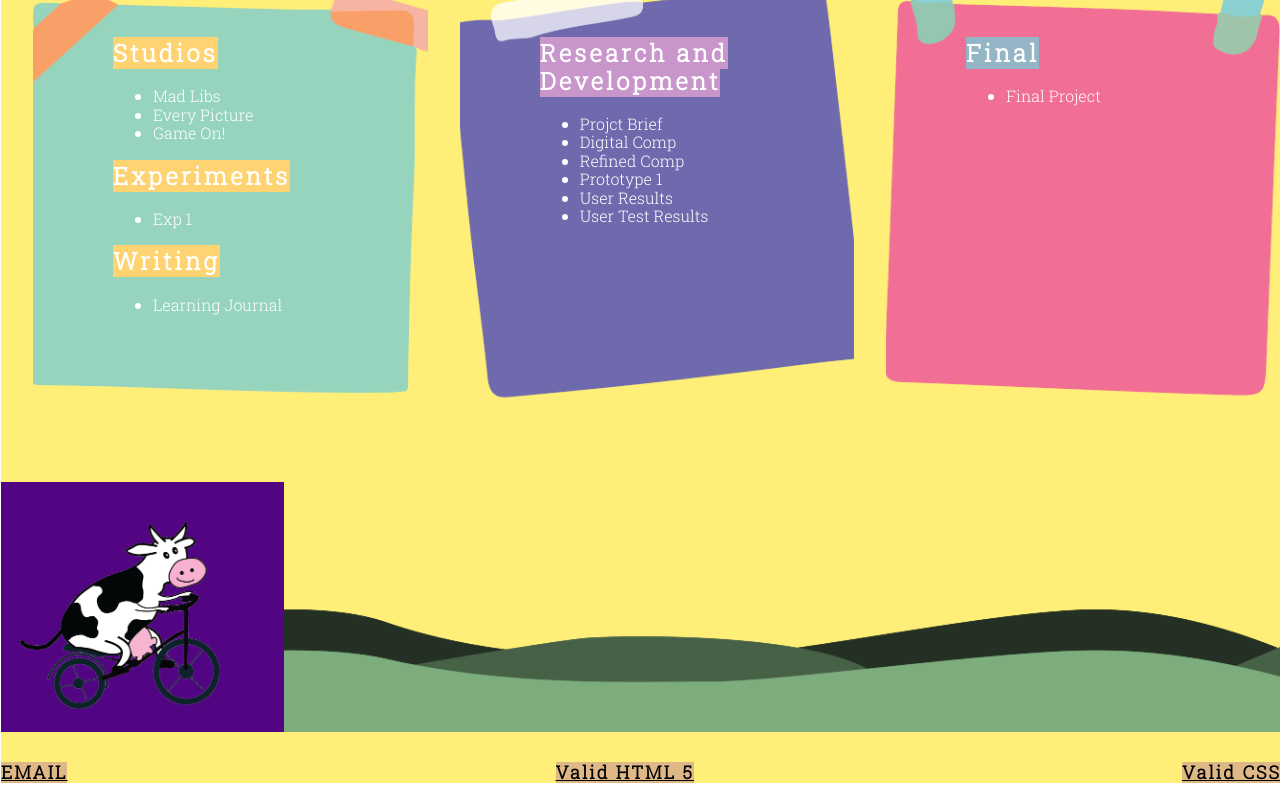
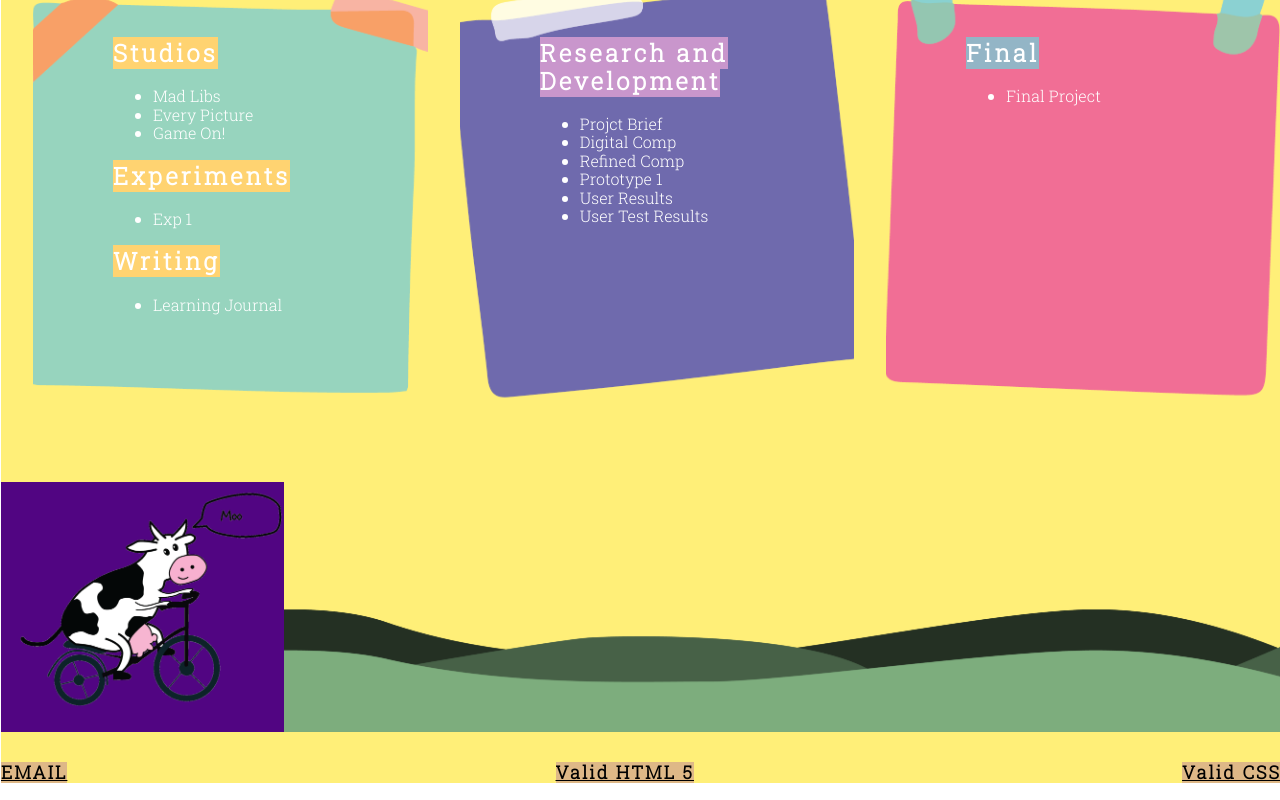
Before and after one commit to forgetsemicolon/forgetsemicolon.github.io, a plain HTML site: page des157a/index.html in a window 1280 px wide. Shown: the part 475-1275 px from the top of the page. Drawn offline with nearby package versions, Linux system fonts and the light colour scheme.

Commit message:
cow gif changed

```diff
--- a/des157a/index.html
+++ b/des157a/index.html
@@ -60,7 +60,7 @@
         </main>
 
         <div id="banner_bottom">
-            <img src="images/DES157-cow.gif" alt="cow" id="cow">
+            <img src="images/cow_moove.gif" alt="cow" id="cow">
         </div>
 
         <footer>
```
